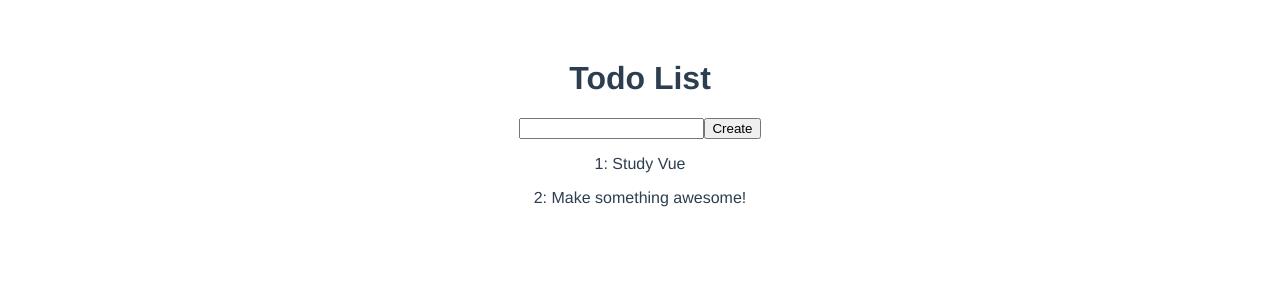
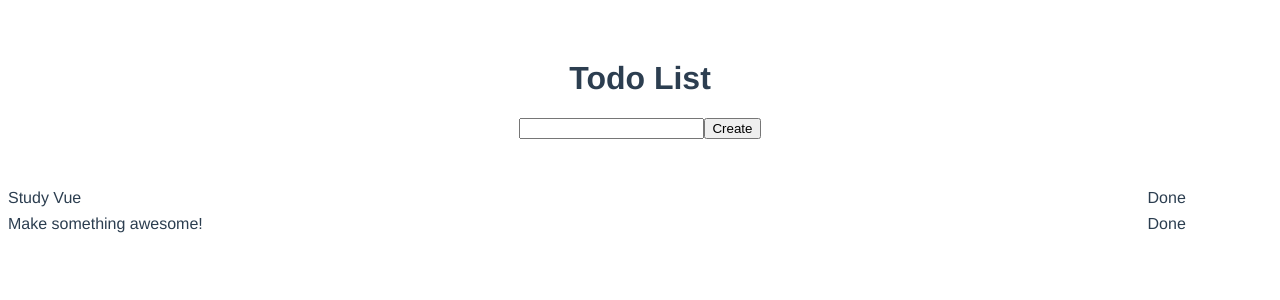
Before and after one commit to BaronVonPerko/vue-todo, a Vue app: page /#/todo in a window 1280 px wide. Shown: the top 300 px of the page. Built offline with nearby package versions, Linux system fonts and the light colour scheme.

Commit message:
Can now complete items

```diff
--- a/src/components/TodoApp.vue
+++ b/src/components/TodoApp.vue
@@ -4,10 +4,13 @@
 
     <new-item-form :create="onCreate"></new-item-form>
 
-    <todo-item
-      v-for="todo in todos"
-      :item="todo">
-    </todo-item>
+    <div class="items">
+      <todo-item
+        v-for="todo in itemsToDo"
+        :item="todo"
+        :onDone="onDone">
+      </todo-item>
+    </div>
   </div>
 </template>
 
@@ -25,8 +28,8 @@ export default {
   data () {
     return {
       todos: [
-        { id: 1, name: 'Study Vue' },
-        { id: 2, name: 'Make something awesome!' }
+        { id: 1, name: 'Study Vue', isDone: false },
+        { id: 2, name: 'Make something awesome!', isDone: false }
       ],
       index: 3
     }
@@ -36,7 +39,23 @@ export default {
       if (!name) return
 
       this.todos.push({
-        id: this.index++, name
+        id: this.index++,
+        name,
+        isDone: false
+      })
+    },
+    onDone: function (id) {
+      for (var i = 0; i < this.todos.length; i++) {
+        if (this.todos[i].id === id) {
+          this.todos[i].isDone = true
+        }
+      }
+    }
+  },
+  computed: {
+    itemsToDo () {
+      return this.todos.filter(item => {
+        return item.isDone === false
       })
     }
   }
@@ -45,4 +64,7 @@ export default {
 
 
 <style scoped>
+.items {
+  margin: 50px 0 0;
+}
 </style>
--- a/src/components/TodoItem.vue
+++ b/src/components/TodoItem.vue
@@ -1,13 +1,38 @@
 <template>
-  <p>{{item.id}}: {{item.name}}</p>
+  <div class="container">
+    <div class="name">{{item.name}}</div>
+    <div
+      class="btn btn-remove"
+      v-on:click="done()">
+      Done
+    </div>
+  </div>
 </template>
 
 <script>
 export default {
   name: 'todo-item',
-  props: ['item']
+  props: ['item', 'onDone'],
+  methods: {
+    done () {
+      this.onDone(this.item.id)
+    }
+  }
 }
 </script>
 
 <style scoped>
+.container {
+  margin: 8px 0;
+  display: flex;
+}
+.name {
+  flex: 5;
+  text-align: left;
+}
+.btn {
+  flex: 1;
+}
+.btn-remove {
+}
 </style>
```
